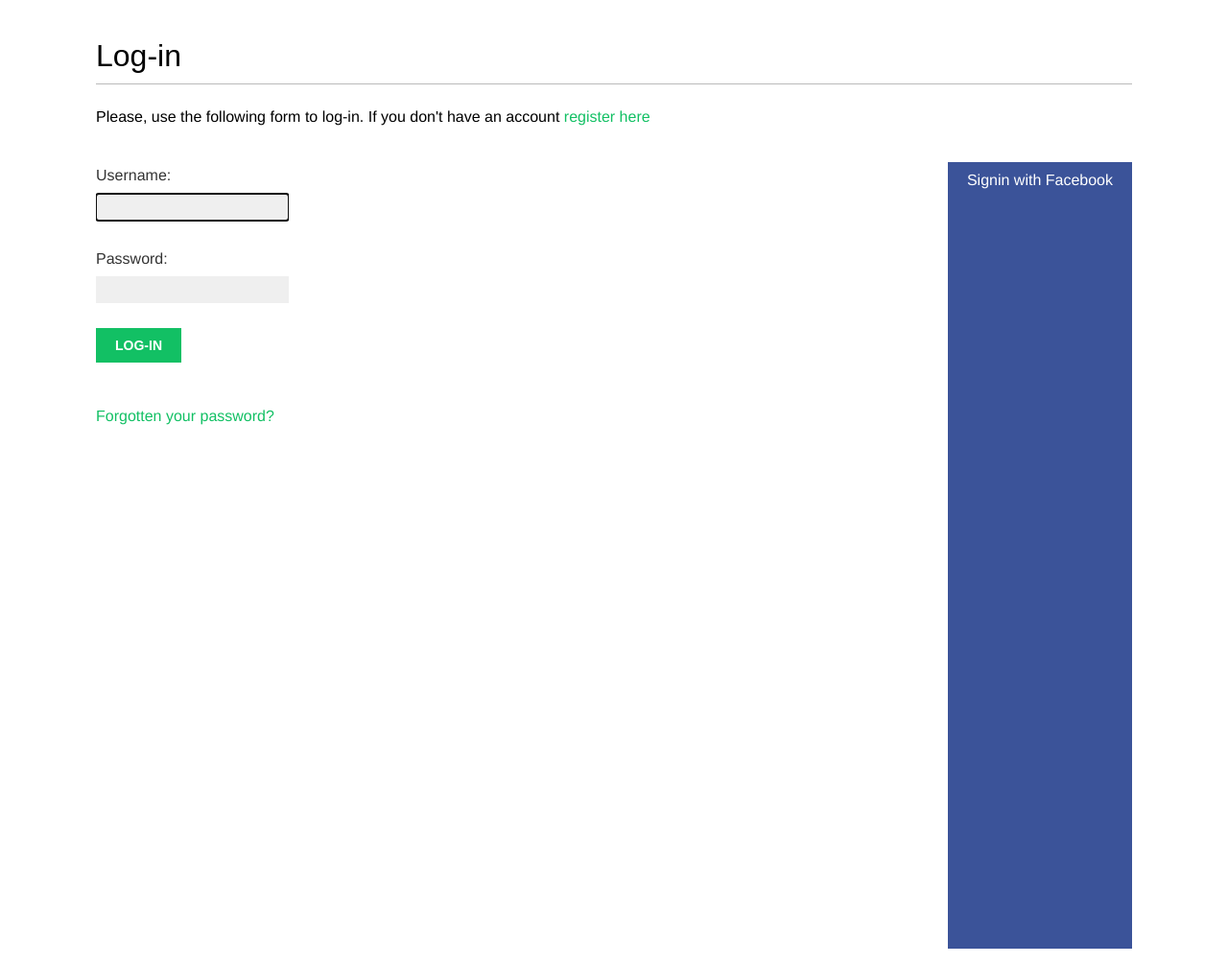
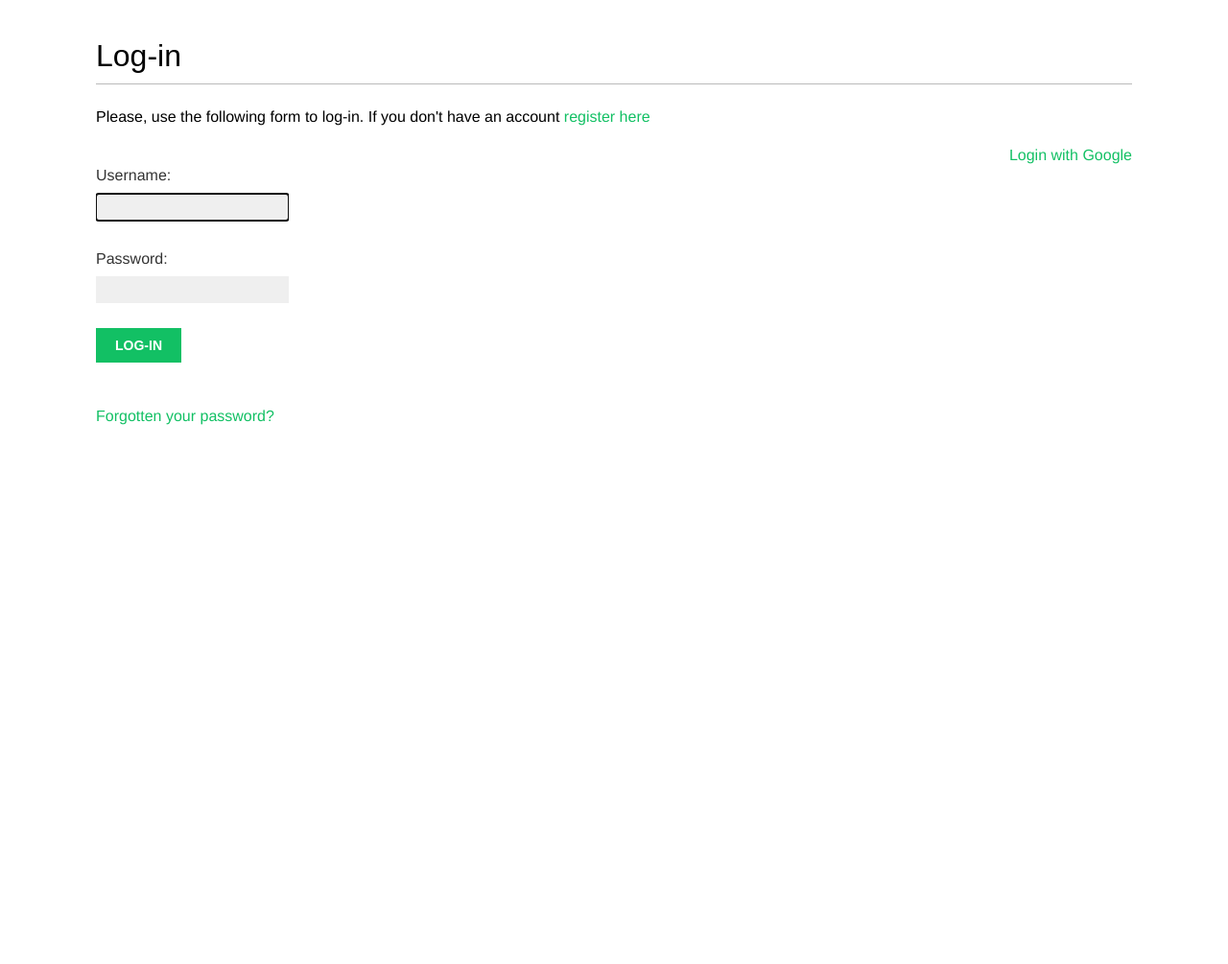
Before and after one commit to evt-pavel/bookmarks, a Django app: page /account/login/ in a window 1280 px wide. Shown: the part 47-1052 px from the top of the page at 96% size. After the commit the page ends 490 px from the top, so only its background shows below. Run offline with Django 4.2, Linux system fonts and the light colour scheme; some web fonts are replaced.

Commit message:
google auth...

```diff
--- a/account/templates/registration/login.html
+++ b/account/templates/registration/login.html
@@ -1,27 +1,35 @@
 {% extends "base.html" %}
+
 {% block title %}Log-in{% endblock %}
+
 {% block content %}
     <h1>Log-in</h1>
     {% if form.errors %}
-        <p>Your username and password didn't match.Please try again.</p>
+        <p>Your username and password didn't match. Please try again.</p>
     {% else %}
-    <p>Please, use the following form to log-in. If you don't have an account
-        <a href="{% url "register" %}">register here</a>
-    </p>
+        <p>Please, use the following form to log-in. If you don't have an account <a href="{% url "register" %}">register here</a></p>
     {% endif %}
+
     <div class="login-form">
-        <form action="{% url 'login' %}" method="post">
-            {{ form.as_p}}
+        <form action="{% url "login" %}" method="post">
+            {{ form.as_p }}
             {% csrf_token %}
             <input type="hidden" name="next" value="{{ next }}" />
             <p><input type="submit" value="Log-in"></p>
         </form>
         <p><a href="{% url "password_reset" %}">Forgotten your password?</a></p>
     </div>
-    <div class="social">
+
+    <!-- <div class="social">
         <ul>
-        <li class="facebook"><a href="{% url "social:begin" "facebook" %}">
-        Signin with Facebook</a></li>
+            <li class="facebook"><a href="{% url "social:begin" "facebook" %}">Login with Facebook</a></li>
         </ul>
-        </div>
+    </div> -->
+    <div class="social"
+    <li class="google">
+        <a href="{% url "social:begin" "google-oauth2" %}">
+        Login with Google
+        </a>
+        </li>
+    </div>
 {% endblock %}
```
Also changed, not shown: bookmarks/settings.py (+5 -4 lines), db.sqlite3.
